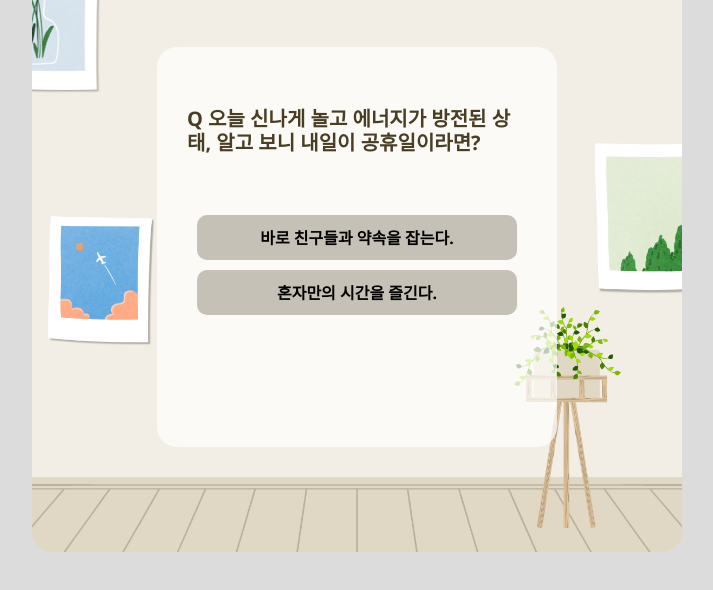
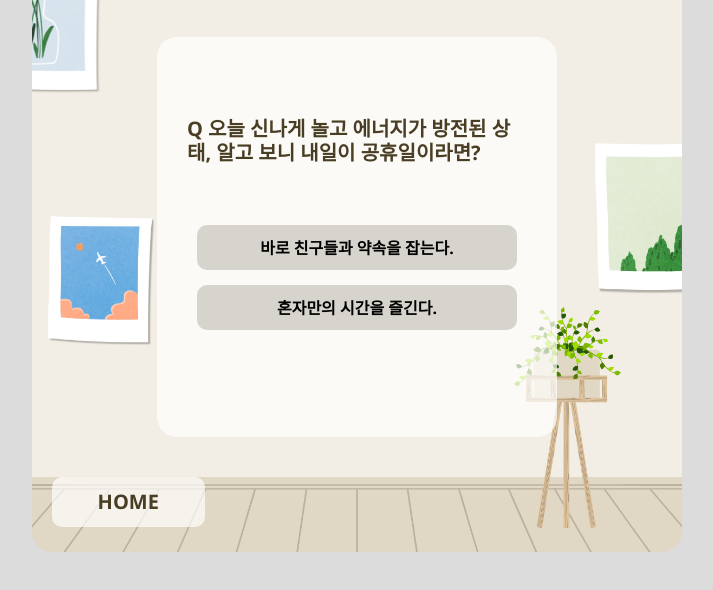
Before and after one commit to ryeowon/easy_mbti, a plain HTML site: page page3.html in a window 1280 px wide. Shown: the part 122-712 px from the top of the page, without its empty margins (283-996 px from the left). Drawn offline with nearby package versions, Linux system fonts and the light colour scheme.

Commit message:
홈버튼 추가

```diff
--- a/page3.html
+++ b/page3.html
@@ -24,6 +24,9 @@
         <button>바로 친구들과 약속을 잡는다.</button>
         <button>혼자만의 시간을 즐긴다.</button>
       </div>
+      <a href="./index.html">
+        <div class="main_button w-25">HOME</div>
+      </a>
 
     </div>
     </div>
--- a/style.css
+++ b/style.css
@@ -46,25 +46,29 @@ a:hover {
   border-radius: 20px;
   height: 400px;
   width: 400px;
-  margin: 50px auto;
+  margin: 40px auto;
   padding: 20px;
 }
 
 .question_card button {
-  background-color: rgba(73, 61, 36, 0.3);
+  background-color: rgba(73, 61, 36, 0.2);
   height: 45px;
   border: none;
   border-radius: 10px;
   width: 320px;
-  margin: 10px auto;
+  margin: 15px auto;
   display: block;
   font-weight: bold;
+}
+
+.question_card button:hover {
+  background-color: rgba(73, 61, 36, 0.4);
 }
 
 .question_card h5 {
   font-weight: bold;
   color: rgb(73, 61, 36);
-  margin: 40px 10px 60px 10px;
+  margin: 60px 10px;
 }
 
 .title {
```
